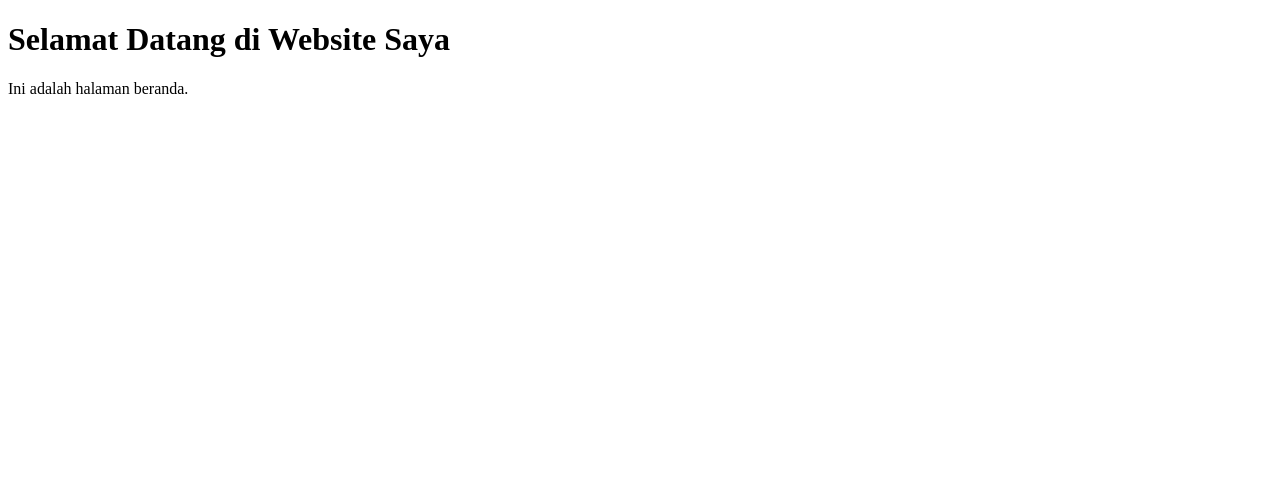
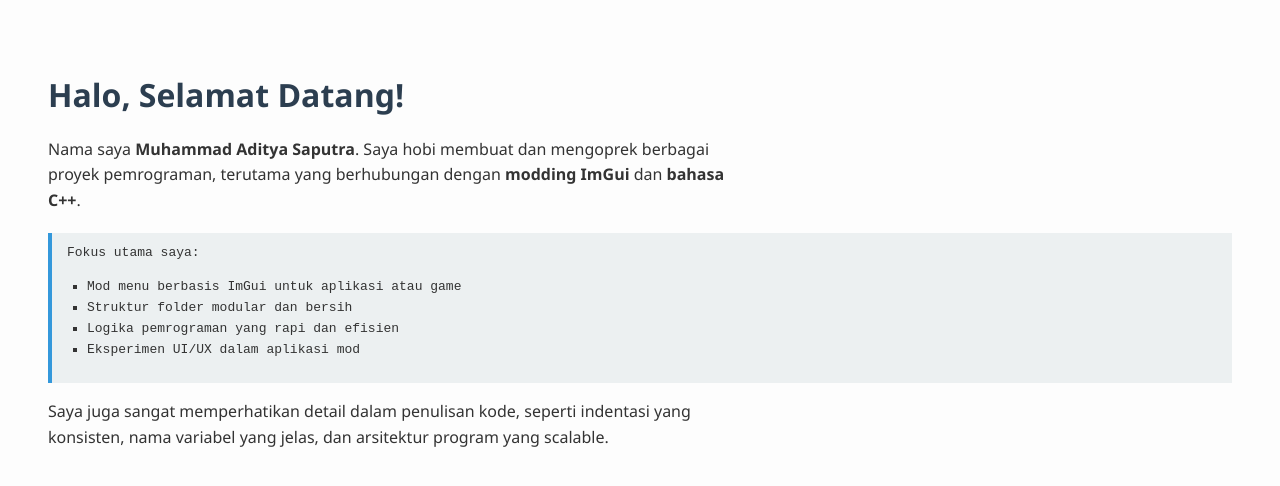
Before and after one commit to diitzy/pertemuan8-frame-training, a plain HTML site: page konten.html in a window 1280 px wide. Drawn offline with Linux system fonts and the light colour scheme.

Commit message:
Commit 3: Pembaruan isi dari Beranda, Profile, dan Konta serta perapihan kode dan beberapa pembaruan lainya.

```diff
--- a/konten.html
+++ b/konten.html
@@ -4,11 +4,57 @@
 <head>
   <meta charset="UTF-8">
   <title>Beranda</title>
+  <style>
+    body {
+      font-family: 'Segoe UI', sans-serif;
+      padding: 40px;
+      background-color: #fdfdfd;
+      color: #333;
+      line-height: 1.6;
+    }
+
+    h1 {
+      color: #2c3e50;
+      margin-bottom: 10px;
+    }
+
+    p {
+      max-width: 700px;
+    }
+
+    .highlight {
+      background: #ecf0f1;
+      padding: 10px 15px;
+      border-left: 4px solid #3498db;
+      margin-top: 20px;
+      font-family: monospace;
+    }
+
+    ul {
+      list-style: square;
+      padding-left: 20px;
+    }
+  </style>
 </head>
 
 <body>
-  <h1>Selamat Datang di Website Saya</h1>
-  <p>Ini adalah halaman beranda.</p>
+  <h1>Halo, Selamat Datang!</h1>
+  <p>Nama saya <strong>Muhammad Aditya Saputra</strong>. Saya hobi membuat dan mengoprek berbagai proyek pemrograman,
+    terutama yang
+    berhubungan dengan <strong>modding ImGui</strong> dan <strong>bahasa C++</strong>.</p>
+
+  <div class="highlight">
+    Fokus utama saya:
+    <ul>
+      <li>Mod menu berbasis ImGui untuk aplikasi atau game</li>
+      <li>Struktur folder modular dan bersih</li>
+      <li>Logika pemrograman yang rapi dan efisien</li>
+      <li>Eksperimen UI/UX dalam aplikasi mod</li>
+    </ul>
+  </div>
+
+  <p>Saya juga sangat memperhatikan detail dalam penulisan kode, seperti indentasi yang konsisten, nama variabel yang
+    jelas, dan arsitektur program yang scalable.</p>
 </body>
 
 </html>
```
Also changed, not shown: contact.html (+54 -2 lines), profile.html (+32 -2 lines), img/icon.jpg (added).
